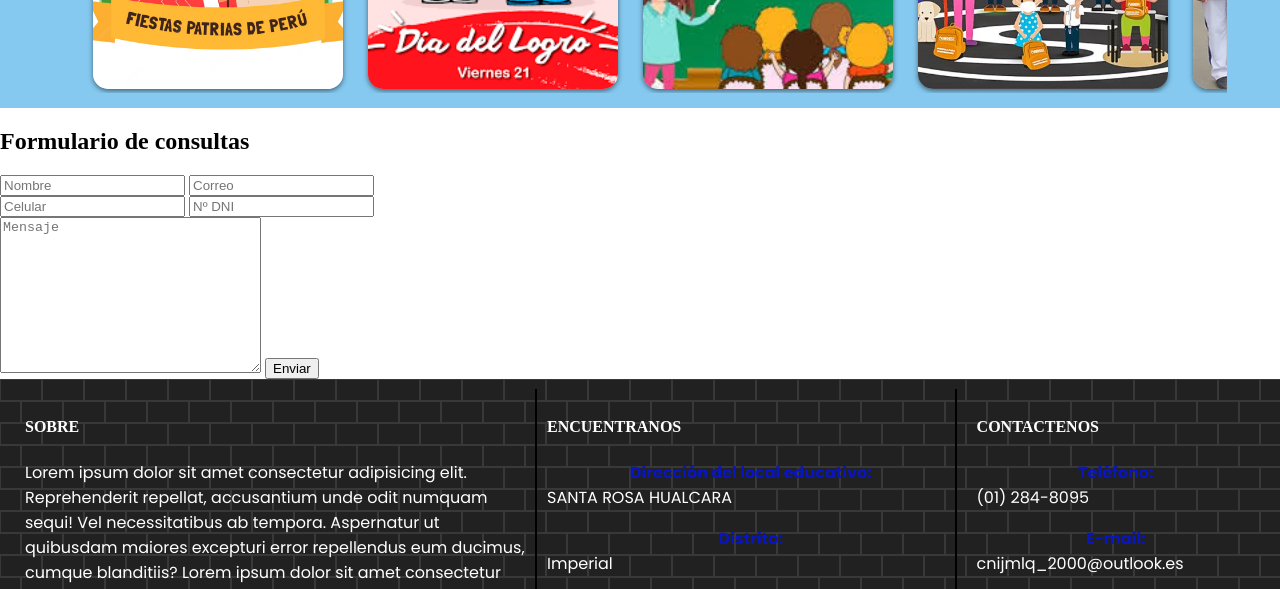
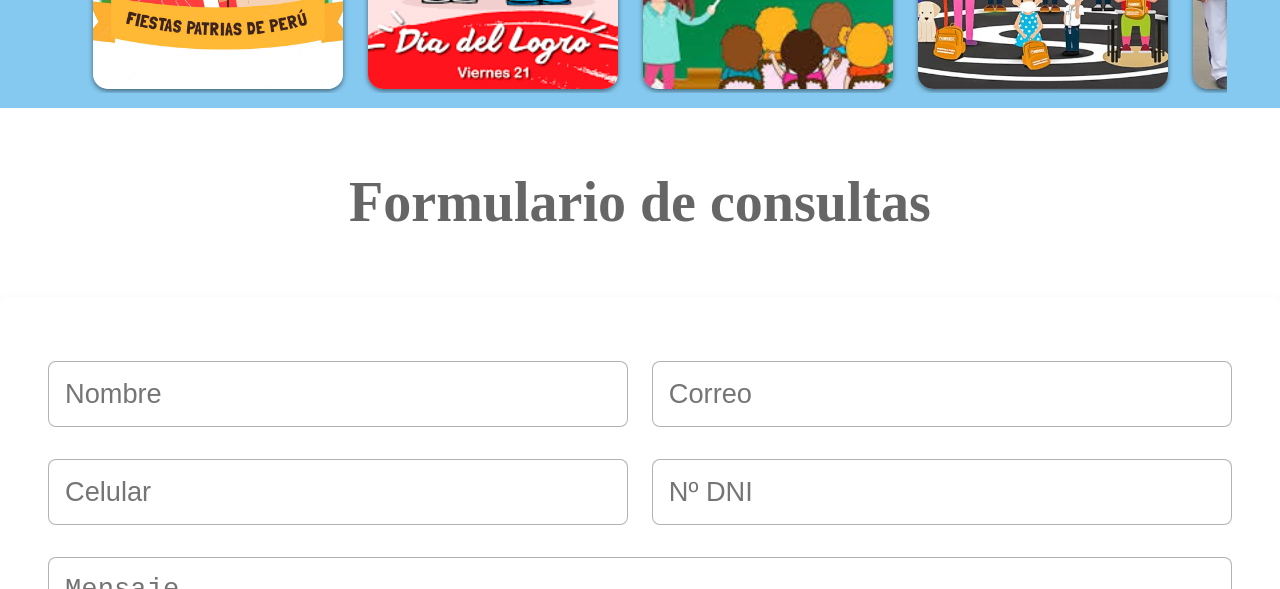
Before and after one commit to MiguelCuadros/H221S2_18, a website: page index.html in a window 1280 px wide. Shown: the part 6990-7579 px from the top of the page. Drawn offline with Linux system fonts and the light colour scheme; files that its build step writes are made by us from their sources.

Commit message:
css formulario

```diff
--- a/css/estilos.css
+++ b/css/estilos.css
@@ -961,6 +961,119 @@ td:active > span {
     right: 0px;
 }
 
+/* CONTACTENOS */
+@import url('https://fonts.googleapis.com/css2?family=Nunito:wght@200;300;400;600;700&display=swap');
+
+.heading{
+  text-align: center;
+  font-size: 3.5rem;
+  padding:1rem;
+  color:#666;
+}
+
+.heading span{
+  color:var(--red);
+}
+
+.btn{
+  display: inline-block;
+  padding:.8rem 3rem;
+  border:.2rem solid var(--red);
+  color:var(--red);
+  cursor: pointer;
+  font-size: 1.7rem;
+  border-radius: .5rem;
+  position: relative;
+  overflow: hidden;
+  z-index: 0;
+  margin-top: 1rem;
+}
+.btn-secondary{
+  display: flex;
+  justify-content: center;
+}
+
+.btn::before{
+  content: '';
+  position: absolute;
+  top:0; right: 0;
+  width:0%;
+  height:100%;
+  background:var(--red);
+  transition: .3s linear;
+  z-index: -1;
+}
+
+.btn:hover::before{
+  width:100%;
+  left: 0;
+}
+
+.btn:hover{
+  color:rgb(4, 91, 172);
+}
+
+.txt{
+  text-align:justify;
+}
+
+.order .row{
+  padding:2rem;
+  box-shadow: 0 .5rem 1rem rgba(0,0,0,.1);
+  background:#fff;
+  display: flex;
+  flex-wrap: wrap;
+  gap:1.5rem;
+  border-radius: .5rem;
+}
+
+.order .row .image{
+  flex:1 1 30rem;
+}
+
+.order .row .image img{
+  height: 100%;
+  width:100%;
+  object-fit: cover;
+  border-radius: .5rem;
+}
+
+.order .row form{
+  flex:1 1 50rem;
+  padding:1rem;
+}
+
+.order .row form .inputBox{
+  display: flex;
+  justify-content: space-between;
+  flex-wrap: wrap;
+}
+
+.order .row form .inputBox input, .order .row form textarea{
+  padding:1rem;
+  margin:1rem 0;
+  font-size: 1.7rem;
+  color:#333;
+  text-transform: none;
+  border:.1rem solid rgba(0,0,0,.3);
+  border-radius: .5rem;
+  width:49%;
+}
+
+.order .row form textarea{
+  width:100%;
+  resize: none;
+  height:15rem;
+}
+
+.order .row form .btn{
+  background:none;
+}
+
+.order .row form .btn:hover{
+  background:var(--red);
+}
+
 /* PIE DE PAGINA */
 .pie-pagina{
     background-color: #212121;
```
